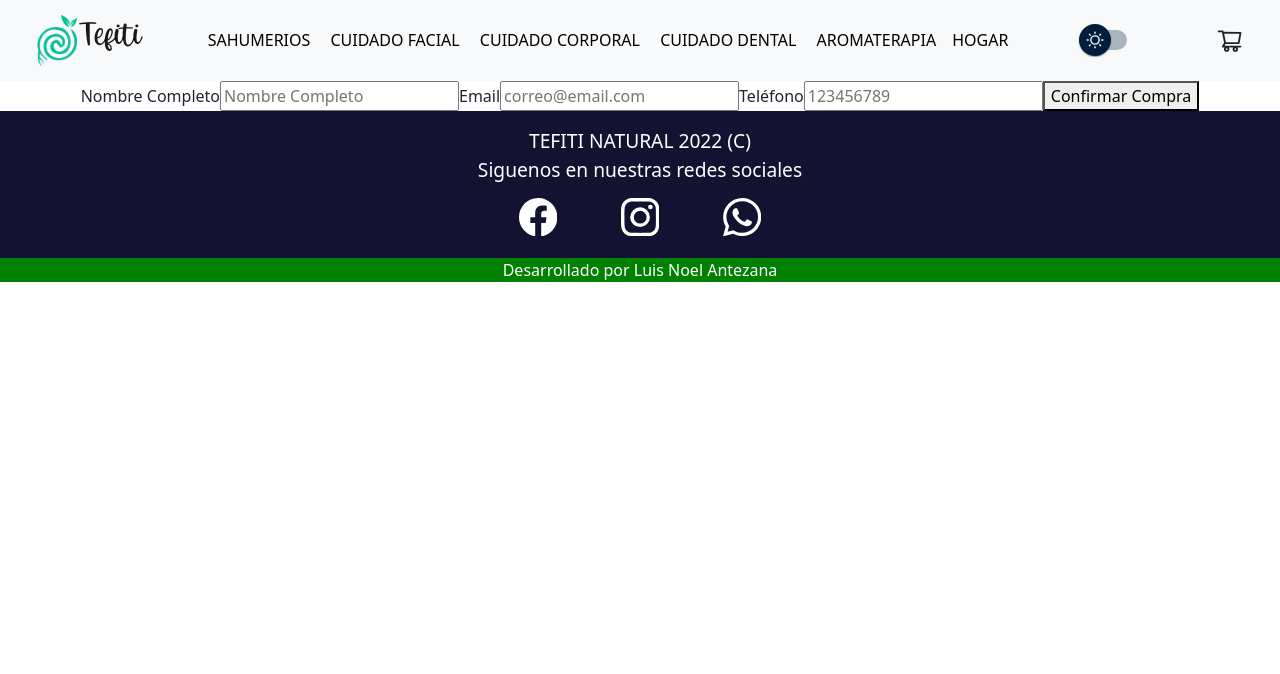
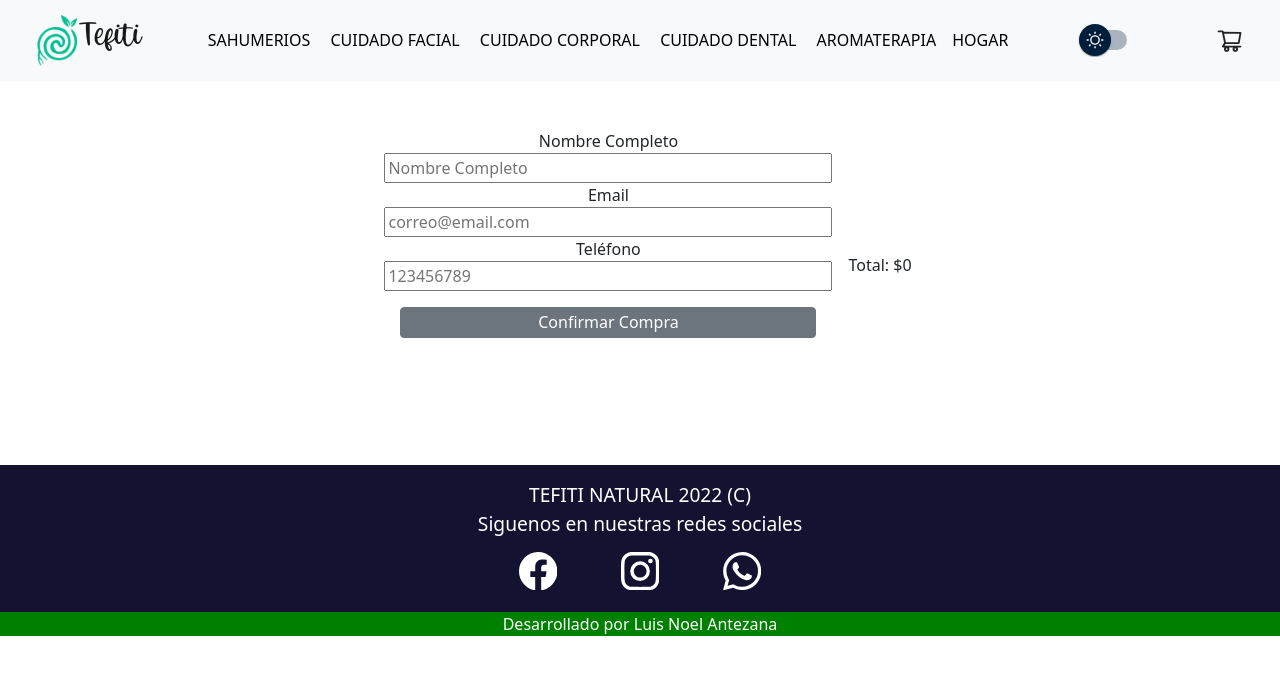
Before and after one commit to noantzch/tefitiEcommerce, a React (Create React App) app: page /checkout in a window 1280 px wide. Shown: the top 674 px of the page. Built offline with nearby package versions, Linux system fonts and the light colour scheme.

Commit message:
mejoras esteticas en el checkout

```diff
--- a/package.json
+++ b/package.json
@@ -19,6 +19,7 @@
     "react-router-dom": "^6.4.3",
     "react-scripts": "5.0.1",
     "router": "^1.3.7",
+    "sweetalert2": "^11.6.15",
     "web-vitals": "^2.1.4"
   },
   "scripts": {
--- a/src/components/CartItem/index.jsx
+++ b/src/components/CartItem/index.jsx
@@ -10,7 +10,7 @@ import './styles.scss';
  */
 
 const CartItem = ({item}) => {
-  const {darkmode} = useContext(Theme)
+  const {darkmode} = useContext(Theme);
   const {removeProduct} = useContext(CartContext);
   const handleRemove = () => {
     removeProduct(item.id)
--- a/src/components/CartItem/styles.scss
+++ b/src/components/CartItem/styles.scss
@@ -4,7 +4,11 @@
     justify-content: center;
     align-items: center;
     margin: 2em;
-    padding: 1em
+    padding: 1em;
+    @media (max-width: 768px){
+        width: 18em;
+    }
+
 }
 .cart-item-container-dark{
     @extend .cart-item-container;
--- /dev/null
+++ b/src/components/CheckoutItem/index.jsx
@@ -0,0 +1,16 @@
+import React, { useContext } from 'react';
+import { Theme } from '../../context/Theme';
+import './styles.scss'
+
+const CheckoutItem = ({product}) => {
+    const {darkmode} = useContext(Theme);
+    return (
+    <div className={darkmode? 'checkout-item-dark' : 'checkout-item' }>
+        <img src={product.img} width={50} alt="img"/>
+        <p>{product.name} </p>
+        <p>( {product.quantity} )</p>
+    </div>
+    )
+}
+
+export default CheckoutItem
--- /dev/null
+++ b/src/components/CheckoutItem/styles.scss
@@ -0,0 +1,12 @@
+.checkout-item{
+    display: flex;
+    align-items: center;
+    p{
+        padding: 0 0.2em;
+    }
+    padding: 0.1em 2em;
+}
+.checkout-item-dark{
+    @extend .checkout-item;
+    color: white;
+}
--- /dev/null
+++ b/src/components/CheckoutItemList/index.jsx
@@ -0,0 +1,20 @@
+import React, { useContext } from 'react';
+import { CartContext } from '../../context/CartContext';
+import { Theme } from '../../context/Theme';
+import CheckoutItem from '../CheckoutItem';
+import './styles.scss'
+
+const CheckoutItemList = () => {
+  const {darkmode} = useContext(Theme);
+  const {products, calculateTotal} = useContext(CartContext);
+    return (
+        <div className={darkmode? 'checkout-list-dark' : 'checkout-list'}>
+            {products.map(product =>{
+                return <CheckoutItem product={product} key={product.id}/>
+            }) }
+            <p> Total: ${calculateTotal()}</p>
+        </div>
+    )
+}
+
+export default CheckoutItemList
--- /dev/null
+++ b/src/components/CheckoutItemList/styles.scss
@@ -0,0 +1,4 @@
+.checkout-list-dark{
+    background-color: rgb(50, 49, 50);
+    color: white;
+}
--- a/src/containers/CartContainer/styles.scss
+++ b/src/containers/CartContainer/styles.scss
@@ -7,3 +7,6 @@
 .btn-secondary{
     margin: 1em;
 }
+h2{
+    color: rgb(20, 20, 152);
+}
--- a/src/containers/CheckoutContainer/index.jsx
+++ b/src/containers/CheckoutContainer/index.jsx
@@ -3,9 +3,13 @@ import { Formik, Field, Form } from 'formik';
 import { CartContext } from '../../context/CartContext';
 import { saveOrder } from '../../services/saveOrder';
 import { useNavigate } from 'react-router-dom';
+import './styles.scss';
+import CheckoutItemList from '../../components/CheckoutItemList';
+import { Theme } from '../../context/Theme';
 
 const CheckoutContainer = () => {
     const {products, calculateTotal} = useContext(CartContext);
+    const {darkmode} = useContext(Theme);
     let buyer;
     const navigate = useNavigate();
     const navigateItemList = () =>{
@@ -27,7 +31,7 @@ const CheckoutContainer = () => {
     }
 
     return (
-    <div>
+    <div className='checkout-container'>
         <Formik
             initialValues={{
                 name: '',
@@ -41,19 +45,20 @@ const CheckoutContainer = () => {
                 setTimeout( confirmPurchase(), 0);
             }}
         >
-            <Form>
-                <label htmlFor="name">Nombre Completo</label>
-                <Field id="name" name="name" placeholder="Nombre Completo" />
+            <Form className={darkmode? 'formik-form-dark' : 'formik-form'}>
+                <label htmlFor="name" className='labels'>Nombre Completo</label>
+                <Field id="name" name="name" placeholder="Nombre Completo" required />
 
                 <label htmlFor="email">Email</label>
-                <Field id="email" name="email" placeholder="correo@email.com" type="email" />
+                <Field id="email" name="email" placeholder="correo@email.com" type="email" required />
 
                 <label htmlFor="telf">Teléfono</label>
-                <Field id="telf" name="telf" placeholder="123456789"/>
+                <Field id="telf" name="telf" placeholder="123456789" required/>
 
-                <button type="submit">Confirmar Compra</button>
+                <button type="submit" className='btn btn-secondary'>Confirmar Compra</button>
             </Form>
         </Formik>
+        <CheckoutItemList/>
     </div>
     )
 }
--- /dev/null
+++ b/src/containers/CheckoutContainer/styles.scss
@@ -0,0 +1,25 @@
+.checkout-container{
+    display: flex;
+    justify-content: center;
+    align-items: center;
+    margin: 2em;
+    @media (max-width: 768px){
+        flex-direction: column;
+    }
+}
+.formik-form{
+    display: flex;
+    flex-direction: column;
+    width: 30em;
+    height: 20em;
+    padding: 1em;
+    @media (max-width: 768px){
+        width: 15em;
+        padding: 0.5em;
+    }
+}
+.formik-form-dark{
+    @extend .formik-form;
+    color: white;
+    background-color: rgb(50, 49, 50);
+}
--- a/src/services/saveOrder.js
+++ b/src/services/saveOrder.js
@@ -1,6 +1,7 @@
 import { addDoc, collection, doc, getDoc, updateDoc } from "firebase/firestore";
 import { db } from "../Firebase/config";
 import generateOrderObject from "./generateOrderObject";
+import Swal from 'sweetalert2';
 
 export const saveOrder = async (nombre, email, telf, products, total) => {
     try{
@@ -34,7 +35,7 @@ export const saveOrder = async (nombre, email, telf, products, total) => {
 
                 try{
                     const docRef = await addDoc(collection(db, "orders"), generatedOrder);
-                    alert(`Se generó la orden correctamente con ID: ${docRef.id}`)
+                    Swal.fire(`Se generó la orden correctamente con ID: ${docRef.id}`);
                 }catch (error){
                     console.log(error)
                 }
```
Also changed, not shown: 2 other files (tests, documents, lock files or other folders).
